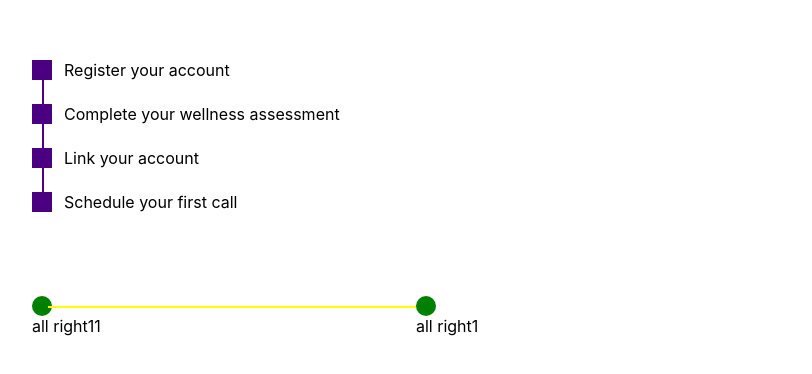
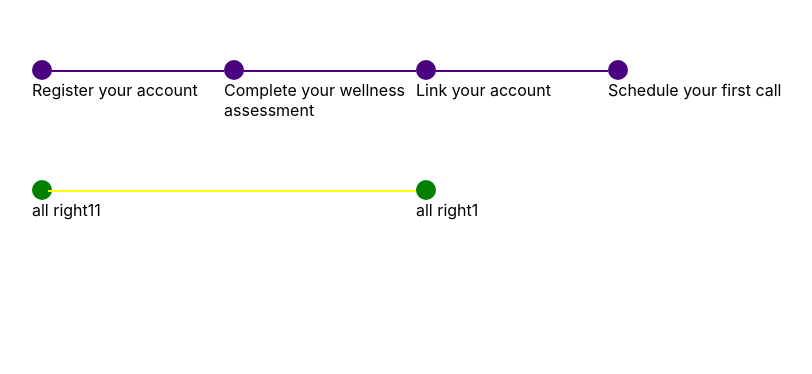
Before and after one commit to rahulsha05x/progress-stepper, a React (Create React App) app: page / in a window 1280 px wide. Shown: the top 374 px of the page, without its empty margins (224-1036 px from the left). Built offline with nearby package versions, Linux system fonts and the light colour scheme; the HTML template or start-up script is replaced by a standard one.

Commit message:
Worked on changing line and circle to reusable components

```diff
--- a/src/App.tsx
+++ b/src/App.tsx
@@ -36,7 +36,7 @@ function App() {
     });
 
     let tempStep = [...steps];
-    if (currentIndex === 0 && tempStep[currentIndex]?.status === 'Pending') {
+    if (currentIndex === 0 && tempStep[currentIndex] ?.status === 'Pending') {
       tempStep[currentIndex].status = 'Current';
     } else {
       tempStep[currentIndex].status = 'Complete';
@@ -88,9 +88,9 @@ function App() {
             steps={steps}
             activeStep={3}
             color="#4B0082"
-            orientation="vertical"
+            orientation="horizontal"
             icon={<i className="fa fa-check"></i>}
-            squared={true}
+            squared={false}
           />
           <NewProgressBar1 activeStep={2}>
             <Step className="red">
--- a/src/components/atoms/Line/Line.tsx
+++ b/src/components/atoms/Line/Line.tsx
@@ -4,9 +4,9 @@ export const Line = ({
   color,
   className = '',
 }: {
-  color: string;
-  className?: string;
-}) => {
+    color?: string;
+    className?: string;
+  }) => {
   return (
     <div
       className={`line ${className}`}
--- a/src/components/progress-ui/NewProgressStep.tsx
+++ b/src/components/progress-ui/NewProgressStep.tsx
@@ -1,5 +1,9 @@
 import React from 'react';
-
+import Line from '../atoms/Line/Line';
+import Circle from '../atoms/Circle/CircleIcon';
+import TextWrapper from '../molecules/TextWrapper/TextWrapper';
+import Step from '../molecules/StepperItem/Step';
+import IconWrapper from '../molecules/IconContainer/IconWrapper';
 interface Props {
     activeStep: number;
     className?: string;
@@ -54,17 +58,15 @@ const NewProgressStep: React.FC<Props> = ({
     }
 
     return (
-        <li className={`progress-step ${className}`}>
-            <div className="progress-marker">
-                <div className="circle" style={circleStyles}>
-                    {completed && icon}
-                </div>
-                <div className="line" style={lineStyles}></div>
-            </div>
-            <div className="progress-text">
+        <Step color={color} completed={completed} content={icon} className={`progress-step ${className}`}>
+            <IconWrapper>
+                <Circle completed={completed} content={icon} color={color} />
+                <Line color={color} />
+            </IconWrapper>
+            <TextWrapper>
                 {renderProgressText(text)}
-            </div>
-        </li>
+            </TextWrapper>
+        </Step>
     );
 };
 
```
Also changed, not shown: src/components/atoms/Circle/CircleIcon.tsx (+6 -6 lines), src/components/progress-ui/NewProgressBar.scss (+0 -56 lines).
